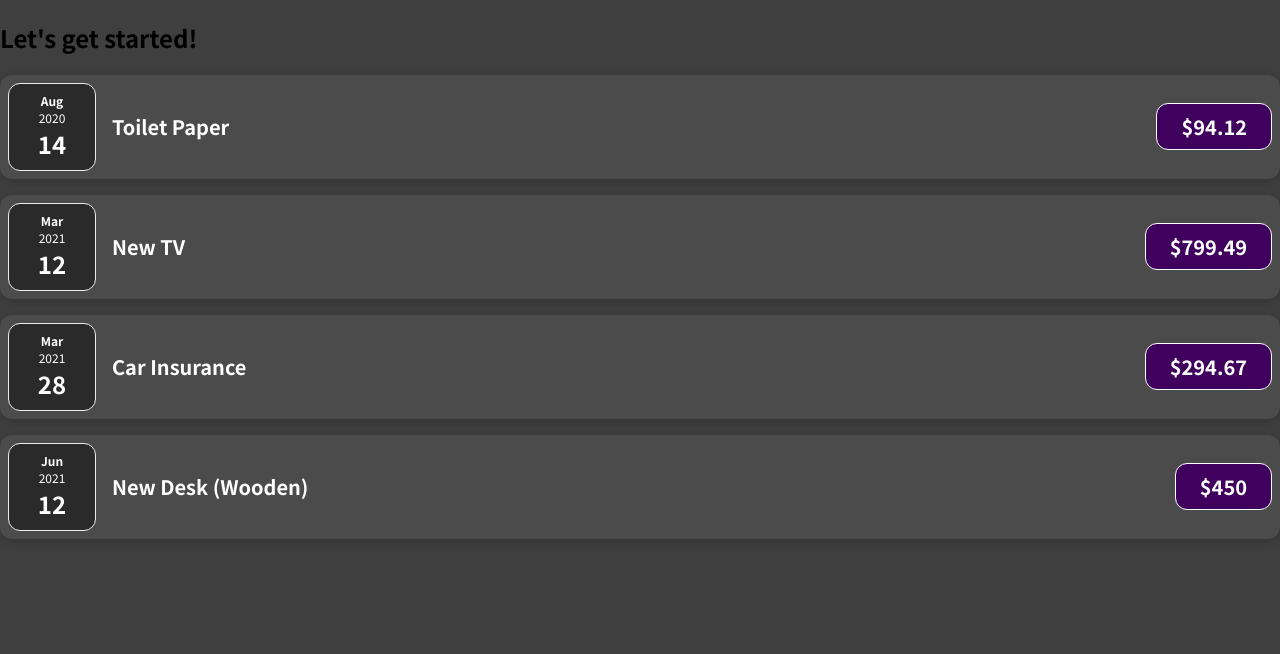
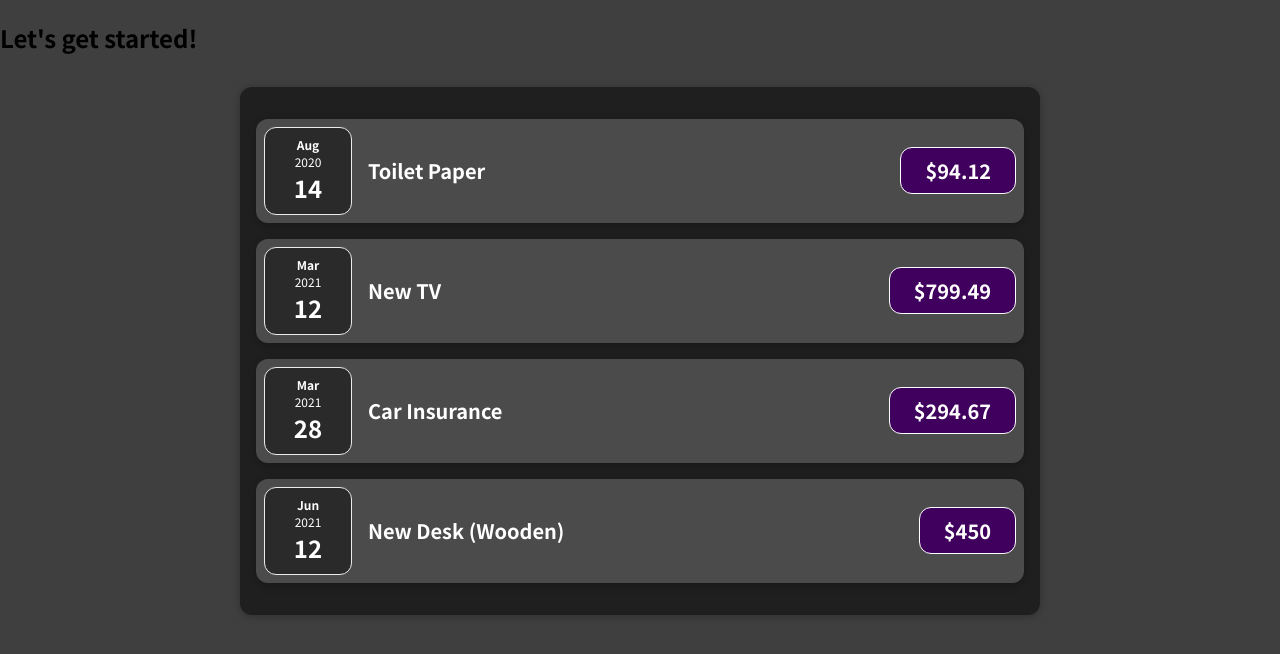
Before and after one commit to Fabulousman23/reactappfromUDM, a JavaScript app: page / in a window 1280 px wide. Shown: the top 654 px of the page. Built offline with nearby package versions, Linux system fonts and the light colour scheme.

Commit message:
add css to expenses

```diff
--- a/src/componetns/expenses/Expenses.js
+++ b/src/componetns/expenses/Expenses.js
@@ -3,7 +3,7 @@ import './Expenses.css';
 
 function Expenses(props) {
     return (
-        <div>
+        <div className="expenses">
             <ExpenseItem
                 title={props.item[0].title}
                 amount={props.item[0].amount}
```
